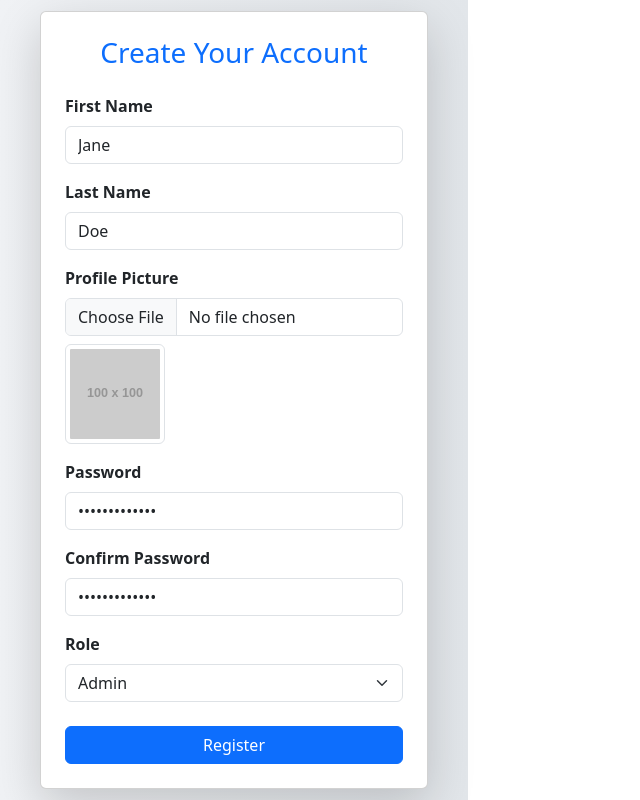
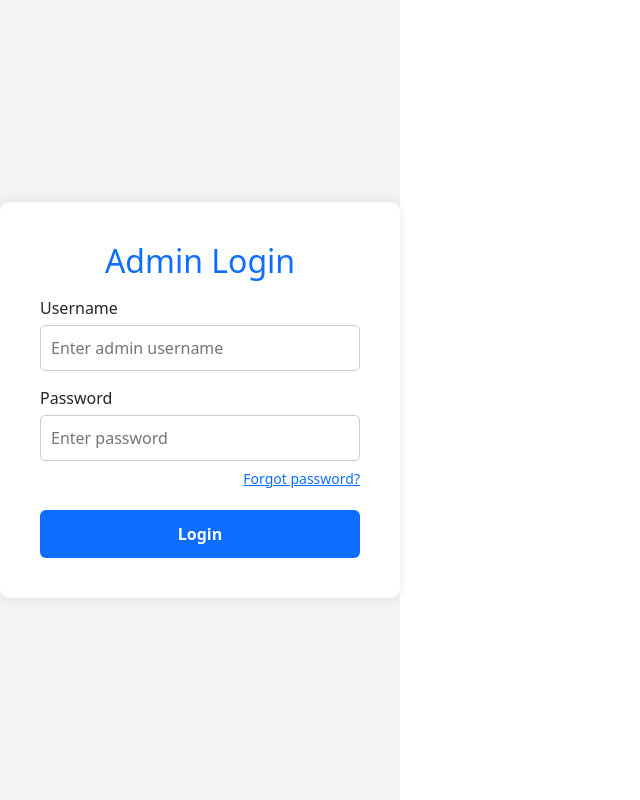
Before and after one commit to Abithasrik-se/RT_BS, a React (Vite) app in the folder Frontend/billingUI/: page /admin/login in a window 1280 px wide. Shown: the whole page, without its empty margins (0-640 px from the left). Built offline with nearby package versions, Linux system fonts and the light colour scheme.

Commit message:
'adminlogin'

```diff
--- /dev/null
+++ b/Frontend/billingUI/data/admin.json
@@ -0,0 +1,6 @@
+{
+  "admin": {
+    "username": "adminuser",
+    "password": "admin123"
+  }
+}
--- a/Frontend/billingUI/package.json
+++ b/Frontend/billingUI/package.json
@@ -13,7 +13,8 @@
     "bootstrap": "^5.3.7",
     "react": "^19.1.0",
     "react-bootstrap": "^2.10.10",
-    "react-dom": "^19.1.0"
+    "react-dom": "^19.1.0",
+    "react-router-dom": "^7.7.0"
   },
   "devDependencies": {
     "@eslint/js": "^9.30.1",
--- a/Frontend/billingUI/src/App.jsx
+++ b/Frontend/billingUI/src/App.jsx
@@ -1,9 +1,20 @@
 import React from 'react'
 import Register from './components/Register'
+import { BrowserRouter as Router, Routes, Route } from "react-router-dom";
+import AdminLogin from './components/AdminLogin';
+import Dashboard from './components/Dashboard';
 
 function App() {
   return (
-    <Register/>
+     <Router>
+      <Routes>
+        <Route path="/admin/login" element={<AdminLogin/>} />
+        <Route path="/register" element={<Register/>}/>
+        <Route path="/" element={<h1>Welcome to Billing System</h1>} />
+        <Route path="/dashboard" element={<Dashboard/>}/>
+      </Routes>
+    </Router>
+
   )
 }
 
--- /dev/null
+++ b/Frontend/billingUI/src/components/AdminLogin.jsx
@@ -0,0 +1,80 @@
+import React from 'react'
+import adminData from '../../data/admin.json'
+import '../css/AdminLogin.css'
+import { useState } from 'react'
+import { useNavigate } from "react-router-dom";
+
+
+const AdminLogin = () => {
+  const [form, setForm] = useState({ username: "", password: "" });
+  const [error, setError] = useState("");
+  const [success, setSuccess] = useState("");
+
+  const navigate = useNavigate();
+
+    const handleChange = (e) => {
+    const { name, value } = e.target;
+    setForm((prev) => ({ ...prev, [name]: value }));
+    setError("");
+    setSuccess("");
+  };
+
+  const handleSubmit = (e) => {
+    e.preventDefault();
+
+    const { username, password } = form;
+    const { admin } = adminData;
+
+    if (!username || !password) {
+      setError("Both fields are required.");
+      return;
+    }
+
+    if (username === admin.username && password === admin.password) {
+      setSuccess("Login successful!");
+      setTimeout(() => navigate("/dashboard"), 1000);
+    } else {
+      setError("Invalid credentials.");
+    }
+  };
+
+  return (
+    <div className="login-container">
+      <form onSubmit={handleSubmit} className="login-box">
+        <h2>Admin Login</h2>
+
+        {error && <p className="error">{error}</p>}
+        {success && <p className="success">{success}</p>}
+
+        <label>Username</label>
+        <input
+          type="text"
+          name="username"
+          value={form.username}
+          onChange={handleChange}
+          placeholder="Enter admin username"
+        />
+
+        <label>Password</label>
+        <input
+          type="password"
+          name="password"
+          value={form.password}
+          onChange={handleChange}
+          placeholder="Enter password"
+        />
+        <div style={{ textAlign: "right", marginTop: "5px" }}>
+          <a href="#" style={{ fontSize: "14px", color: "#0d6efd" }}>
+            Forgot password?
+          </a>
+        </div>
+
+        <button type="submit">Login</button>
+      </form>
+
+    </div>
+
+  );
+}
+
+export default AdminLogin
--- /dev/null
+++ b/Frontend/billingUI/src/components/Dashboard.jsx
@@ -0,0 +1,12 @@
+import React from 'react'
+
+function Dashboard() {
+  return (
+    <div style={{ padding: "40px", textAlign: "center" }}>
+      <h1>Welcome to the Admin Dashboard</h1>
+      <p>You have successfully logged in.</p>
+    </div>
+  )
+}
+
+export default Dashboard
--- a/Frontend/billingUI/src/components/Register.jsx
+++ b/Frontend/billingUI/src/components/Register.jsx
@@ -96,7 +96,7 @@ const Register = () => {
   return (
   <div className="register-page d-flex justify-content-center align-items-center vh-100">
     <div className="card p-4 shadow-lg" style={{ width: "100%", maxWidth: "600px" }}>
-      <h3 className="text-center mb-4 text-primary">Create Your Account</h3>
+      <h3 className="text-center mb-4 text-primary">Create New User Account</h3>
 
       {error && <div className="alert alert-danger">{error}</div>}
       {success && <div className="alert alert-success">{success}</div>}
@@ -176,7 +176,7 @@ const Register = () => {
         </div>
 
         <button type="submit" className="btn btn-primary w-100">
-          Register
+          Create
         </button>
       </form>
     </div>
--- /dev/null
+++ b/Frontend/billingUI/src/css/AdminLogin.css
@@ -0,0 +1,58 @@
+.login-container {
+  min-height: 100vh;
+  display: flex;
+  justify-content: center;
+  align-items: center;
+  background-color: #f2f3f5;
+}
+
+.login-box {
+  background-color: white;
+  padding: 40px;
+  border-radius: 10px;
+  box-shadow: 0 0 10px rgba(0,0,0,0.1);
+  width: 400px;
+}
+
+.login-box h2 {
+  text-align: center;
+  color: #0d6efd;
+}
+
+.login-box label {
+  margin-top: 15px;
+  display: block;
+  font-weight: 500;
+}
+
+.login-box input {
+  width: 100%;
+  padding: 10px;
+  margin-top: 5px;
+  border-radius: 5px;
+  border: 1px solid #ccc;
+}
+
+.login-box button {
+  margin-top: 20px;
+  width: 100%;
+  padding: 12px;
+  background-color: #0d6efd;
+  color: white;
+  border: none;
+  border-radius: 6px;
+  font-weight: 600;
+  cursor: pointer;
+}
+
+.login-box .error {
+  color: red;
+  font-size: 14px;
+  margin-top: 10px;
+}
+
+.login-box .success {
+  color: green;
+  font-size: 14px;
+  margin-top: 10px;
+}
```
Also changed, not shown: 1 other file (tests, documents, lock files or other folders).
